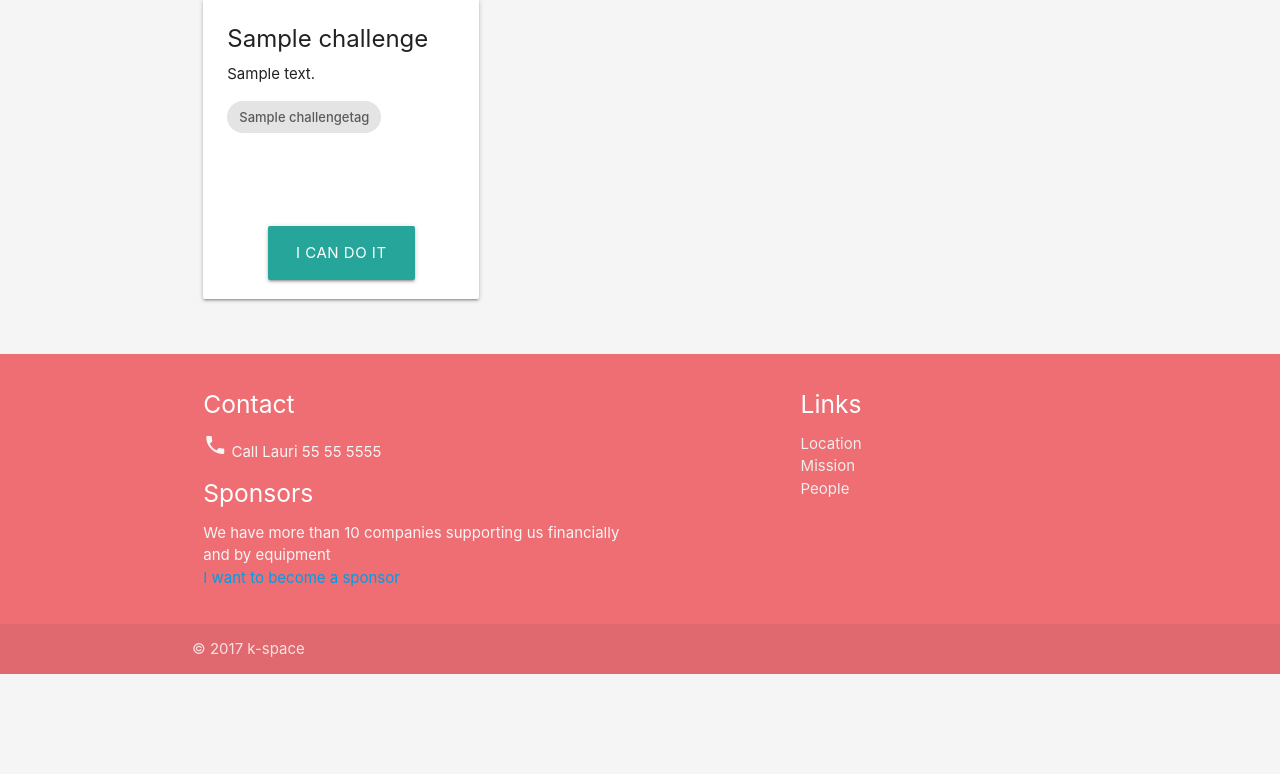
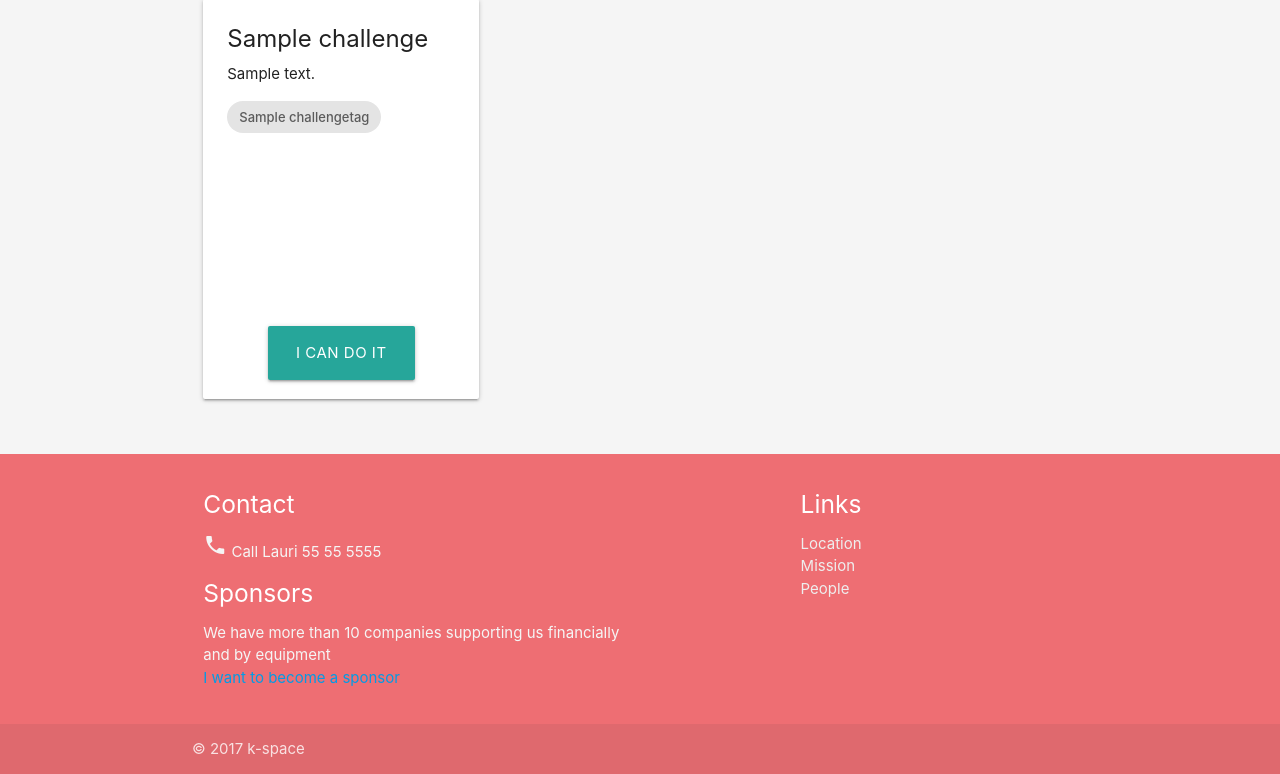
Before and after one commit to k-space-ee/k-space-web, a Django app: page /challenges/ in a window 1280 px wide. Shown: the part 438-1212 px from the top of the page. Before the commit the page ends 1112 px from the top, so only its background shows below. Run offline with Django 3.2, Linux system fonts and the light colour scheme; tables that the repository leaves empty hold one stand-in row (values such as "Sample post"); some libraries are stand-ins or nearby versions.

Commit message:
New fixes

```diff
--- a/templates/challenges.html
+++ b/templates/challenges.html
@@ -34,12 +34,12 @@
         <div class="row">
           {% for challenge in challenges %}
             <div class="col s12 m4">
-              <div class="card" style="height:300px;">
+              <div class="card" style="height:400px;">
                 <div class="card-content">
-                    <div class="row" style="height:160px;">
+                    <div class="row" style="height:260px;">
                         <div class="col s12 m12">
                             <div class="card-title"><b>{{ challenge.name }}</b></div>
-                            <p style="text-align: justify; max-height: 100px; overflow: scroll;">{{ challenge.description }}</p>
+                            <p style="text-align: justify; max-height: 170px; overflow: auto;">{{ challenge.description }}</p>
                             <div style="padding-top: 15px;">
                                 {% for tag in challenge.tags.all %}
                                     <div class="chip">{{ tag.name }}</div>
```
